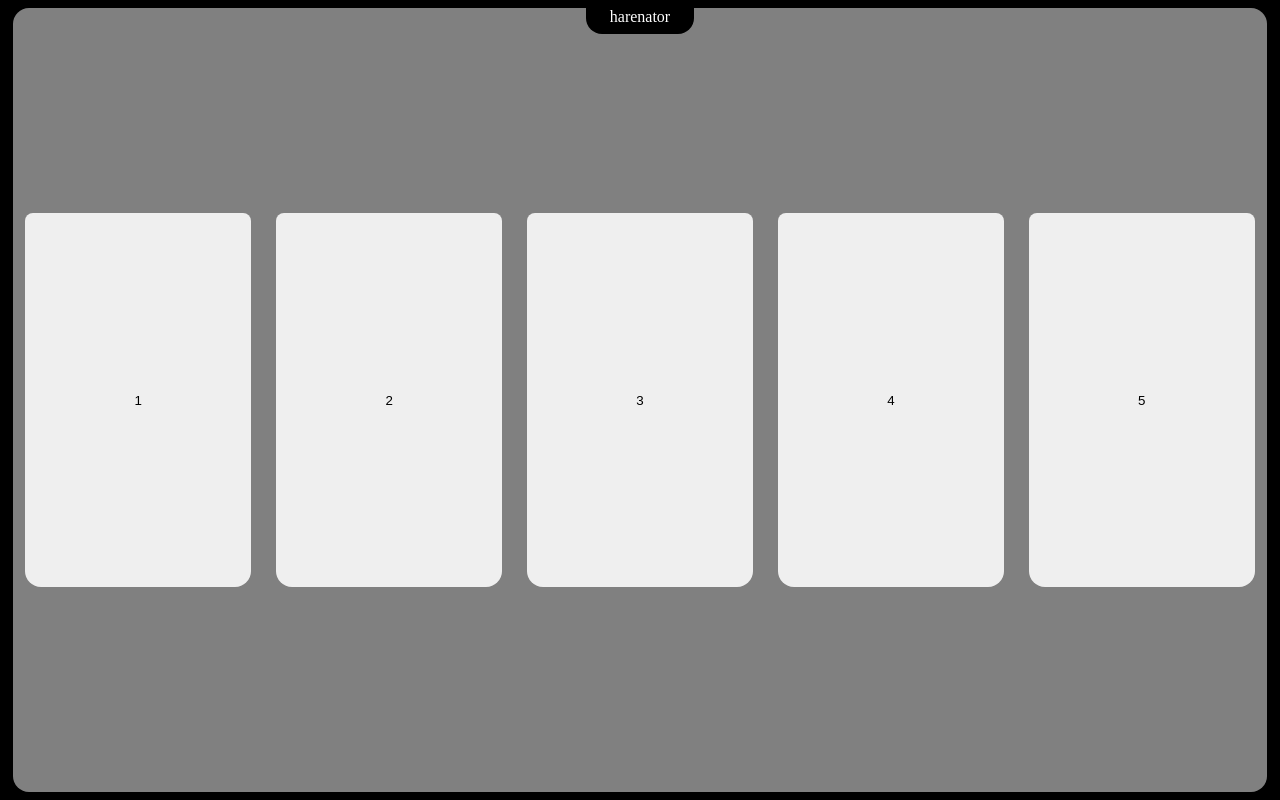
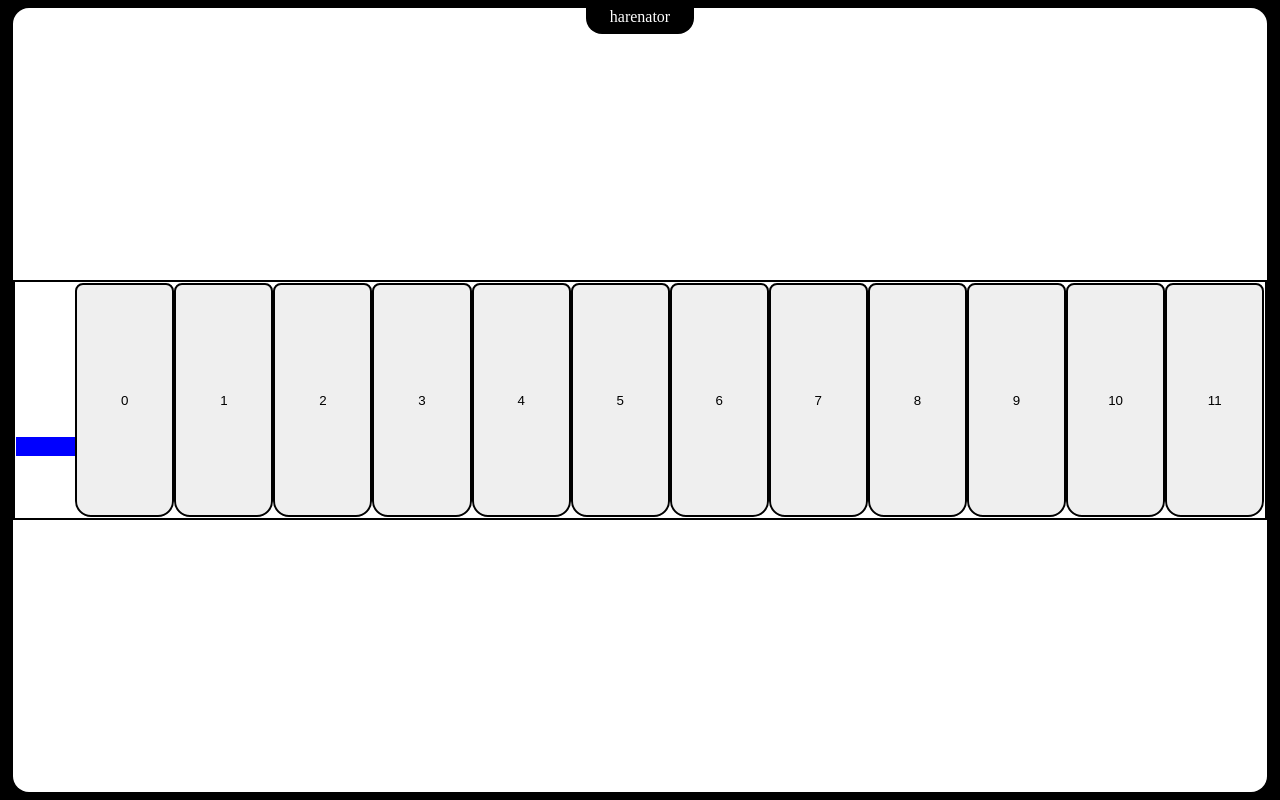
Before and after one commit to k-lila/react_synth, a React (Vite) app: page / in a window 1280 px wide. Built offline with nearby package versions, Linux system fonts and the light colour scheme.

Commit message:
feat: slide button

```diff
--- a/src/components/interface/styles.ts
+++ b/src/components/interface/styles.ts
@@ -5,7 +5,7 @@ export const InterfaceStyled = styled.main`
   width: 98%;
   height: 98%;
   border-radius: 2vmin;
-  background-color: gray;
+  background-color: white;
   display: flex;
   justify-content: center;
   align-items: center;
--- /dev/null
+++ b/src/components/keyboardvolume/index.tsx
@@ -0,0 +1,70 @@
+import { useEffect, useRef, useState } from 'react'
+import { KeyboardVolumeStyled, Thumb } from './styles'
+
+const KeyboardVolume = () => {
+  const volumeRef = useRef<HTMLDivElement>(null)
+  const [down, setDown] = useState(false)
+  const [top, setTop] = useState(Number)
+  const [height, setHeight] = useState(Number)
+
+  const [gain, setGain] = useState(70)
+
+  const handleMove = (event: React.MouseEvent<HTMLDivElement>) => {
+    if (down) {
+      const num = event.clientY - top
+      let percent = (num * 100) / height
+      if (percent < 4) {
+        percent = 4
+      } else if (percent > 96) {
+        percent = 96
+      }
+      setGain(percent)
+      console.log(percent)
+    }
+  }
+  const handleTouchMove = (event: React.TouchEvent<HTMLDivElement>) => {
+    if (down) {
+      const num = event.touches[0].clientY - top
+      let percent = (num * 100) / height
+      if (percent < 4) {
+        percent = 4
+      } else if (percent > 96) {
+        percent = 96
+      }
+      setGain(percent)
+      console.log(percent)
+    }
+  }
+
+  useEffect(() => {
+    if (volumeRef.current) {
+      const { top, height } = volumeRef.current.getBoundingClientRect()
+      setTop(top)
+      setHeight(height)
+    }
+  }, [])
+
+  const handleDown = () => {
+    setDown(true)
+  }
+  const handleUp = () => {
+    setDown(false)
+  }
+
+  return (
+    <KeyboardVolumeStyled
+      ref={volumeRef}
+      onMouseOut={handleUp}
+      onTouchStart={handleDown}
+      onTouchMove={(e) => handleTouchMove(e)}
+      onTouchEnd={handleUp}
+      onMouseDown={handleDown}
+      onMouseMove={(e) => handleMove(e)}
+      onMouseUp={handleUp}
+    >
+      <Thumb $gain={gain} />
+    </KeyboardVolumeStyled>
+  )
+}
+
+export default KeyboardVolume
--- /dev/null
+++ b/src/components/keyboardvolume/styles.ts
@@ -0,0 +1,18 @@
+import styled from 'styled-components'
+
+export const KeyboardVolumeStyled = styled.div`
+  display: flex;
+  width: 5%;
+  position: relative;
+  height: 100%;
+`
+export const Thumb = styled.button<{ $gain: number }>`
+  background-color: blue;
+  border: none;
+  width: 100%;
+  height: 8%;
+  position: absolute;
+  pointer-events: none;
+  top: ${(props) => props.$gain - 4}%;
+  transform: translateY(-50%, 50%);
+`
--- a/src/components/pianokey/styles.ts
+++ b/src/components/pianokey/styles.ts
@@ -1,15 +1,21 @@
 import styled from 'styled-components'
 
 export const PianoKeyStyled = styled.div`
-  width: 20%;
-  height: 50vmin;
+  width: 100%;
+  height: 100%;
   display: flex;
-  padding: 1%;
 
   button {
     width: 100%;
     height: 100%;
     border-radius: 1vmin 1vmin 2vmin 2vmin;
-    border: none;
+    border: solid 2px black;
+  }
+
+  @media screen and (max-width: 767px) {
+  }
+  @media screen and (min-width: 768px) and (max-width: 1023px) {
+  }
+  @media screen and (min-width: 1024px) {
   }
 `
--- a/src/containers/pianokeyboard/index.tsx
+++ b/src/containers/pianokeyboard/index.tsx
@@ -1,14 +1,28 @@
+import KeyboardVolume from '../../components/keyboardvolume'
 import PianoKey from '../../components/pianokey'
-import { PianoKeyboardStyled } from './styles'
+import useWindowSize from '../../hooks/usewindowssize'
+import { KeyboardContainer, PianoKeyboardStyled } from './styles'
 
 const PianoKeyboard = () => {
+  const { windowsize } = useWindowSize()
+
+  let keyboardSize
+  if (windowsize.width < 768) {
+    keyboardSize = 5
+  } else if (windowsize.width >= 1024) {
+    keyboardSize = 12
+  } else {
+    keyboardSize = 8
+  }
+  const keyboard = []
+  for (let i = 0; i < keyboardSize; i++) {
+    keyboard.push(<PianoKey key={i} pitch={i} />)
+  }
+
   return (
     <PianoKeyboardStyled>
-      <PianoKey pitch={1} />
-      <PianoKey pitch={2} />
-      <PianoKey pitch={3} />
-      <PianoKey pitch={4} />
-      <PianoKey pitch={5} />
+      <KeyboardVolume />
+      <KeyboardContainer>{keyboard}</KeyboardContainer>
     </PianoKeyboardStyled>
   )
 }
--- a/src/containers/pianokeyboard/styles.ts
+++ b/src/containers/pianokeyboard/styles.ts
@@ -4,4 +4,21 @@ export const PianoKeyboardStyled = styled.section`
   display: flex;
   width: 100%;
   justify-content: center;
+  align-items: center;
+  border: solid 2px black;
+  padding: 1px;
+  height: 30vmin;
+
+  @media screen and (max-width: 767px) {
+  }
+  @media screen and (min-width: 768px) and (max-width: 1023px) {
+  }
+  @media screen and (min-width: 1024px) {
+  }
 `
+
+export const KeyboardContainer = styled.div`
+  display: flex;
+  width: 100%;
+  height: 100%;
+`
--- /dev/null
+++ b/src/hooks/usewindowssize.ts
@@ -0,0 +1,27 @@
+import { useEffect, useState } from 'react'
+
+const useWindowSize = () => {
+  const [size, setSize] = useState({
+    windowsize: {
+      width: window.innerWidth,
+      height: window.innerHeight
+    }
+  })
+  useEffect(() => {
+    const handleResize = () => {
+      setSize({
+        windowsize: {
+          width: window.innerWidth,
+          height: window.innerHeight
+        }
+      })
+    }
+    window.addEventListener('resize', handleResize)
+    return () => {
+      window.removeEventListener('resize', handleResize)
+    }
+  }, [])
+  return size
+}
+
+export default useWindowSize
```
Also changed, not shown: src/styles.ts (+8 -0 lines).
